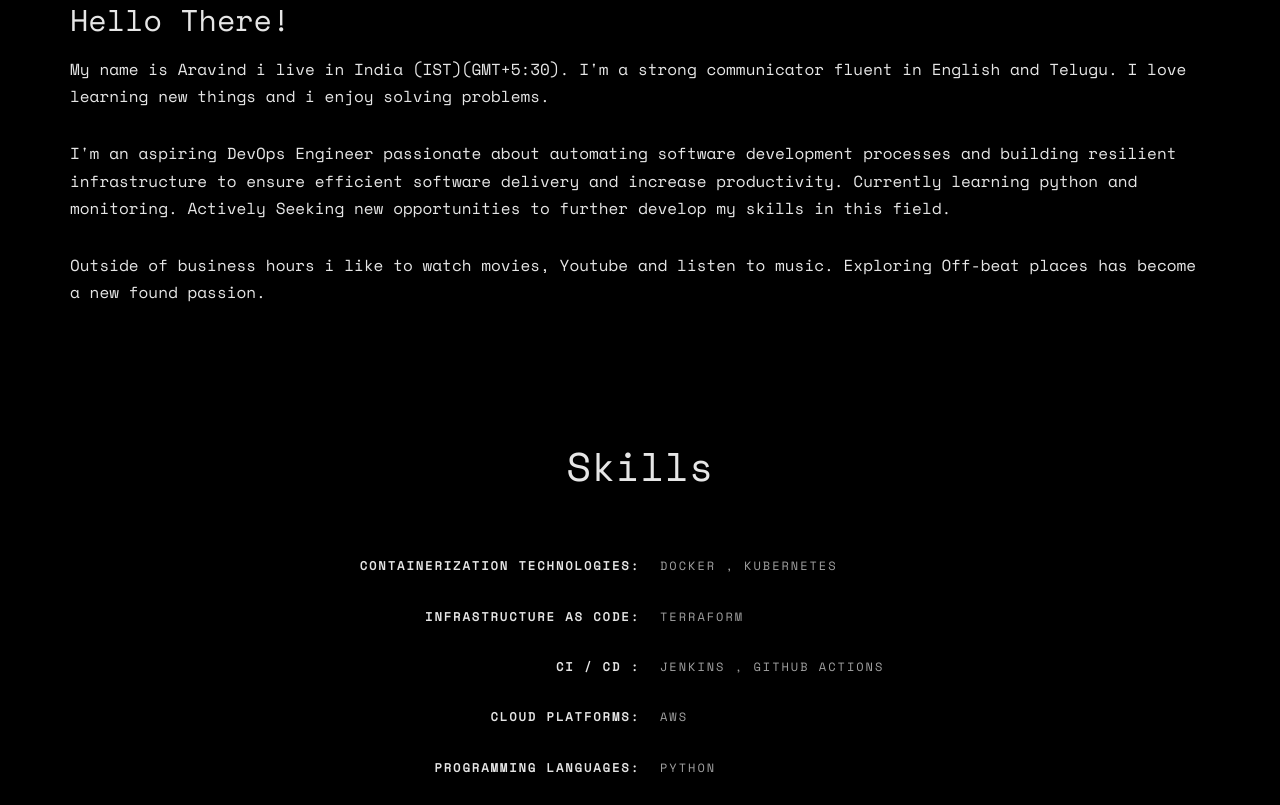
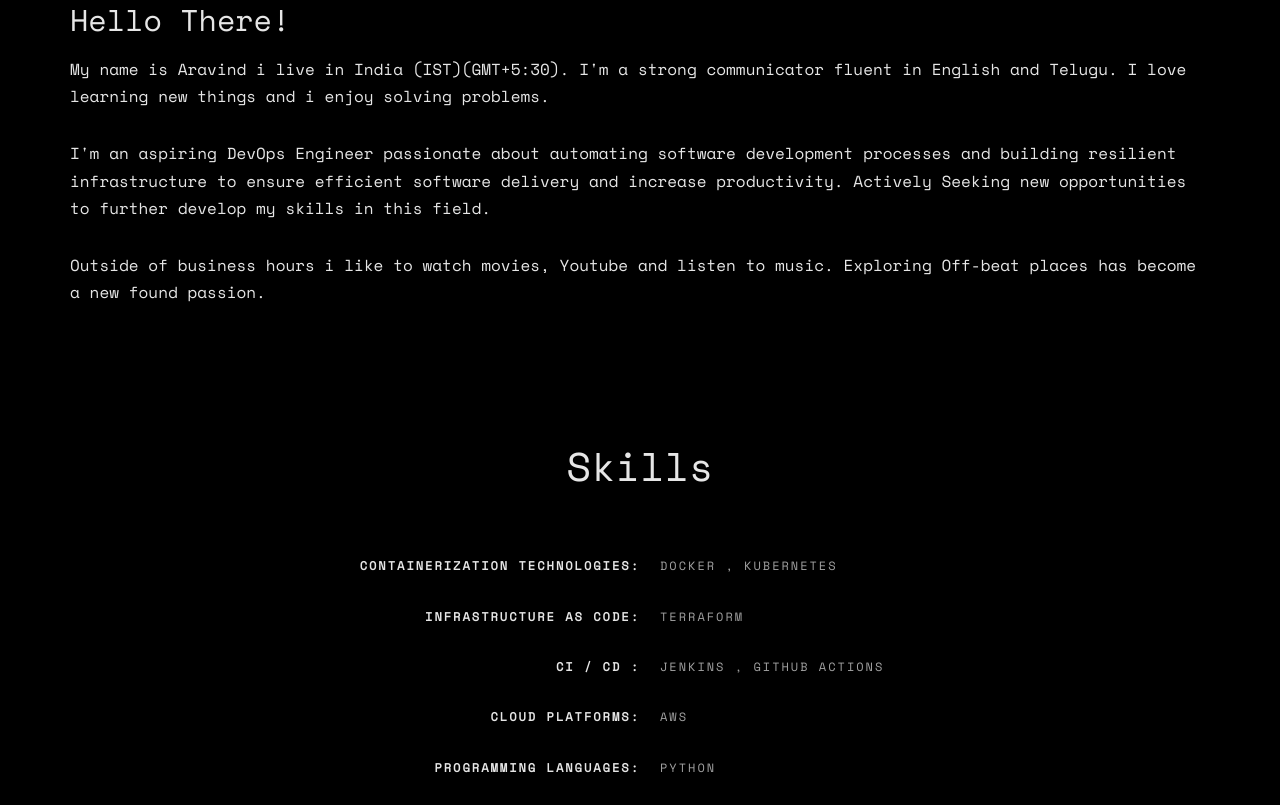
Before and after one commit to aravind1314/cloud-resume, a website: page app/index.html in a window 1280 px wide. Shown: the part 1049-1854 px from the top of the page. Drawn offline with nearby package versions, Linux system fonts and the light colour scheme; files that its build step writes are made by us from their sources; files whose address does not match are found by name; a web font is replaced by a local one.

Commit message:
updated app/index

```diff
--- a/app/index.html
+++ b/app/index.html
@@ -63,7 +63,7 @@
 			<div class="animate-box">
 				<h2>Hello There!</h2>
 				<p>My name is Aravind i live in India (IST)(GMT+5:30). I'm a strong communicator fluent in English and Telugu. I love learning new things and i enjoy solving problems.</p>
-				<p>I'm an aspiring DevOps Engineer passionate about automating software development processes and building resilient infrastructure to ensure efficient software delivery and increase productivity. Currently learning python and monitoring. Actively Seeking new opportunities to further develop my skills in this field.</p>
+				<p>I'm an aspiring DevOps Engineer passionate about automating software development processes and building resilient infrastructure to ensure efficient software delivery and increase productivity. Actively Seeking new opportunities to further develop my skills in this field.</p>
 				<p>Outside of business hours i like to watch movies, Youtube and listen to music. Exploring Off-beat places has become a new found passion.</p>
 			</div>
 			<div class="row animate-box">
@@ -146,7 +146,7 @@
 							<div class="timeline-panel">
 								<div class="timeline-heading">
 									<h3 class="timeline-title">MS Software Engineering</h3>
-									<span class="company">VIT University - 2014 - 2019</span>
+									<!--<span class="company"></span>-->
 								</div>
 							</div>
 						</li>
```
